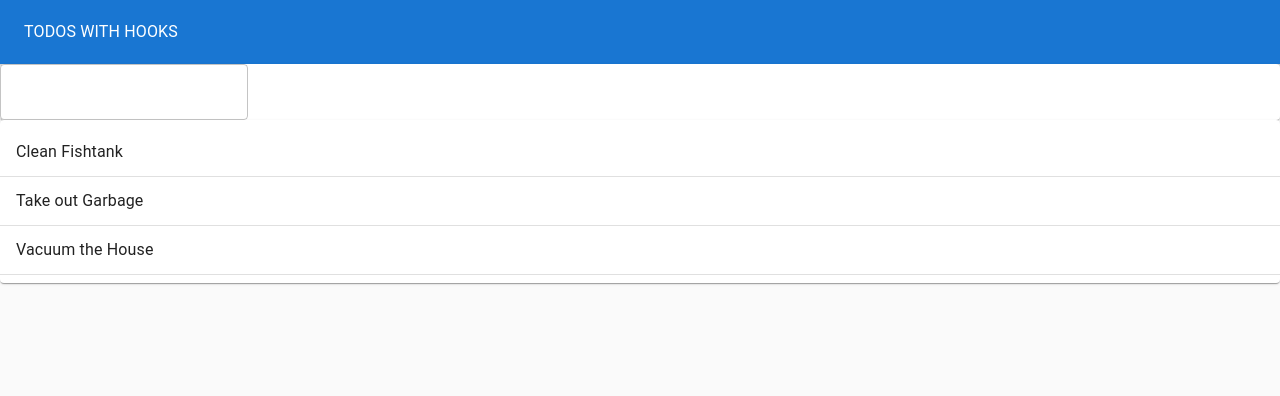
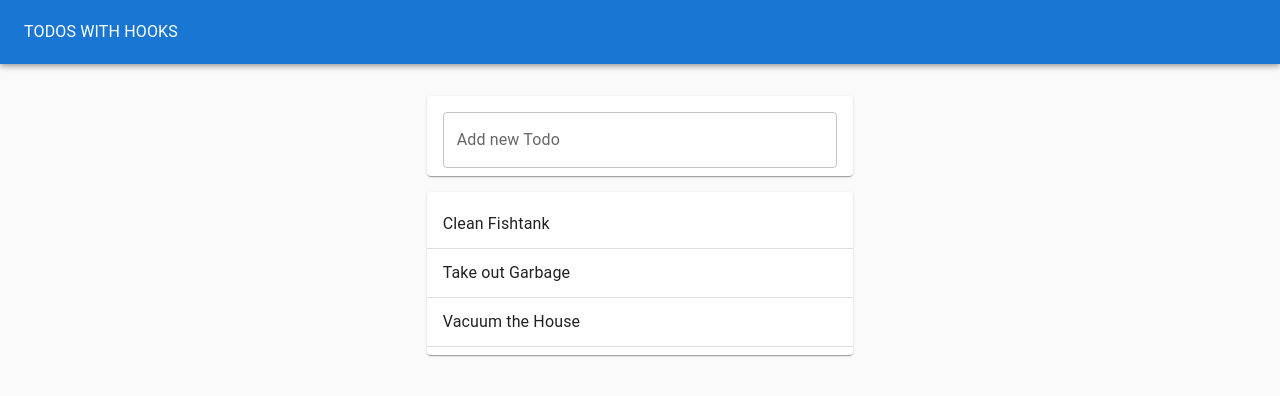
Before and after one commit to klukreativ/hooks-project, a React (Create React App) app: page / in a window 1280 px wide. Shown: the top 396 px of the page. Built offline with nearby package versions, Linux system fonts and the light colour scheme.

Commit message:
added styles to form

```diff
--- a/src/TodoApp.js
+++ b/src/TodoApp.js
@@ -12,7 +12,7 @@
     ];
     const [todos, setTodos] = useState(initialTodos);
     const addTodo = newTodoText => {
-        setTodos([ ...todos, { id: 4, task: newTodoText, completed: false}]);
+        setTodos([...todos, { id: 4, task: newTodoText, completed: false }]);
     }
     return (
         <Paper style={{
@@ -21,13 +21,18 @@
             height: '100vh',
             backgroundColor: '#fafafa'
         }} elevation={0}>
+
             <AppBar color='primary' position='static' style={{ height: '64px' }}>
                 <Toolbar>
                     <Typography color='inherit'>TODOS WITH HOOKS</Typography>
                 </Toolbar>
             </AppBar>
+            <Grid container justifyContent='center' style={{marginTop: '1rem'}}>
+                <Grid item xs={11} md={8} lg={4}>
                     <TodoForm addTodo={addTodo} />
                     <TodoList todos={todos} />
+                </Grid>
+            </Grid>
         </Paper>
     )
 }
--- a/src/TodoForm.js
+++ b/src/TodoForm.js
@@ -4,13 +4,13 @@
 export default function TodoForm({ addTodo }) {
     const [value, handleChange, reset] = useInputState('');
     return (
-        <Paper>
+        <Paper style={{margin: "1rem 0", padding: "0 1rem"}}>
             <form onSubmit={e => {
                 e.preventDefault(); // prevents the page from refreshing
                 addTodo(value); // adds TextField value to todo array
                 reset(); // clears TextField using hook
             }}>
-                <TextField value={value} onChange={handleChange} />
+                <TextField value={value} onChange={handleChange}margin='normal' label='Add new Todo' fullWidth />
             </form>
             {value}
         </Paper>
```
Lines whose indentation alone changed are shown as unchanged.
